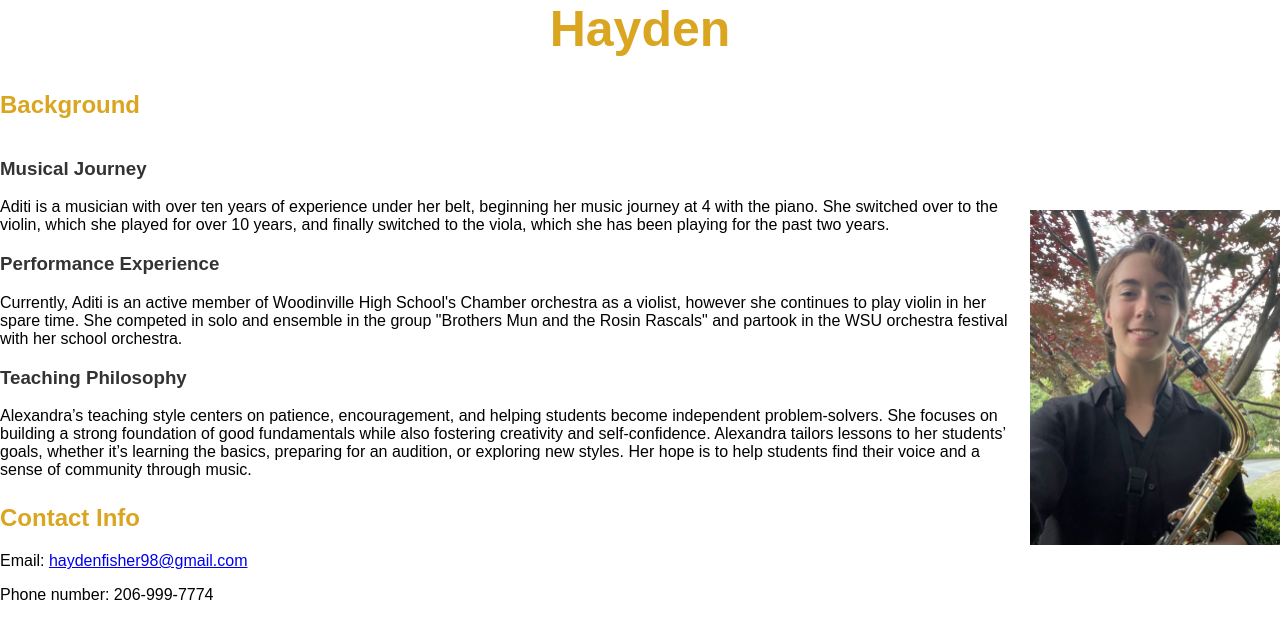
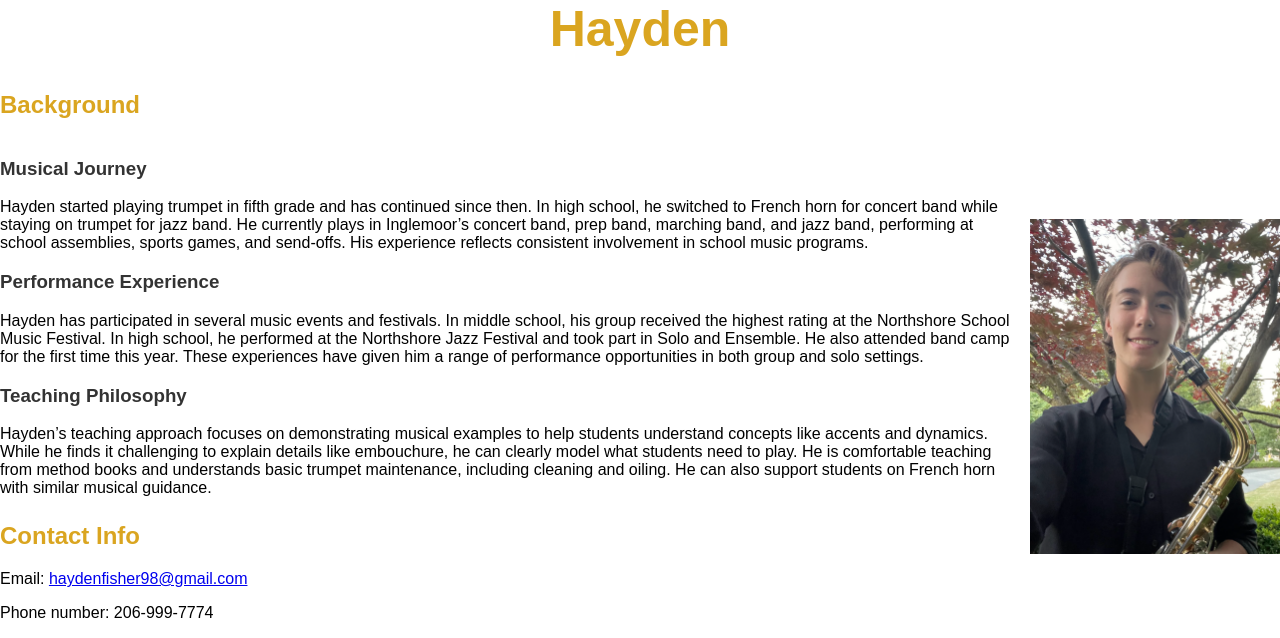
Before and after one commit to EC1790/NovaMusic, a Flask app: page /HF1 in a window 1280 px wide. Shown: the part 169-807 px from the top of the page. Before the commit the page ends 769 px from the top, so only its background shows below. Run offline with Flask 3, Linux system fonts and the light colour scheme.

Commit message:
Added Hayden F's bio

```diff
--- a/templates/HF1.html
+++ b/templates/HF1.html
@@ -21,13 +21,13 @@ used the background, contact and img-container divs
     <div id="background">
       <div>
         <h3>Musical Journey</h3>
-        <p>Aditi is a musician with over ten years of experience under her belt, beginning her music journey at 4 with the piano. She switched over to the violin, which she played for over 10 years, and finally switched to the viola, which she has been playing for the past two years.</p>
+        <p>Hayden started playing trumpet in fifth grade and has continued since then. In high school, he switched to French horn for concert band while staying on trumpet for jazz band. He currently plays in Inglemoor’s concert band, prep band, marching band, and jazz band, performing at school assemblies, sports games, and send-offs. His experience reflects consistent involvement in school music programs.</p>
 
         <h3>Performance Experience</h3>
-        <p>Currently, Aditi is an active member of Woodinville High School's Chamber orchestra as a violist, however she continues to play violin in her spare time. She competed in solo and ensemble in the group "Brothers Mun and the Rosin Rascals" and partook in the WSU orchestra festival with her school orchestra.</p>
+        <p>Hayden has participated in several music events and festivals. In middle school, his group received the highest rating at the Northshore School Music Festival. In high school, he performed at the Northshore Jazz Festival and took part in Solo and Ensemble. He also attended band camp for the first time this year. These experiences have given him a range of performance opportunities in both group and solo settings.</p>
 
         <h3>Teaching Philosophy</h3>
-        <p>Alexandra’s teaching style centers on patience, encouragement, and helping students become independent problem-solvers. She focuses on building a strong foundation of good fundamentals while also fostering creativity and self-confidence. Alexandra tailors lessons to her students’ goals, whether it’s learning the basics, preparing for an audition, or exploring new styles. Her hope is to help students find their voice and a sense of community through music.</p>
+        <p>Hayden’s teaching approach focuses on demonstrating musical examples to help students understand concepts like accents and dynamics. While he finds it challenging to explain details like embouchure, he can clearly model what students need to play. He is comfortable teaching from method books and understands basic trumpet maintenance, including cleaning and oiling. He can also support students on French horn with similar musical guidance.</p>
 
         <div id="contact">
           <h2>Contact Info</h2>
```
